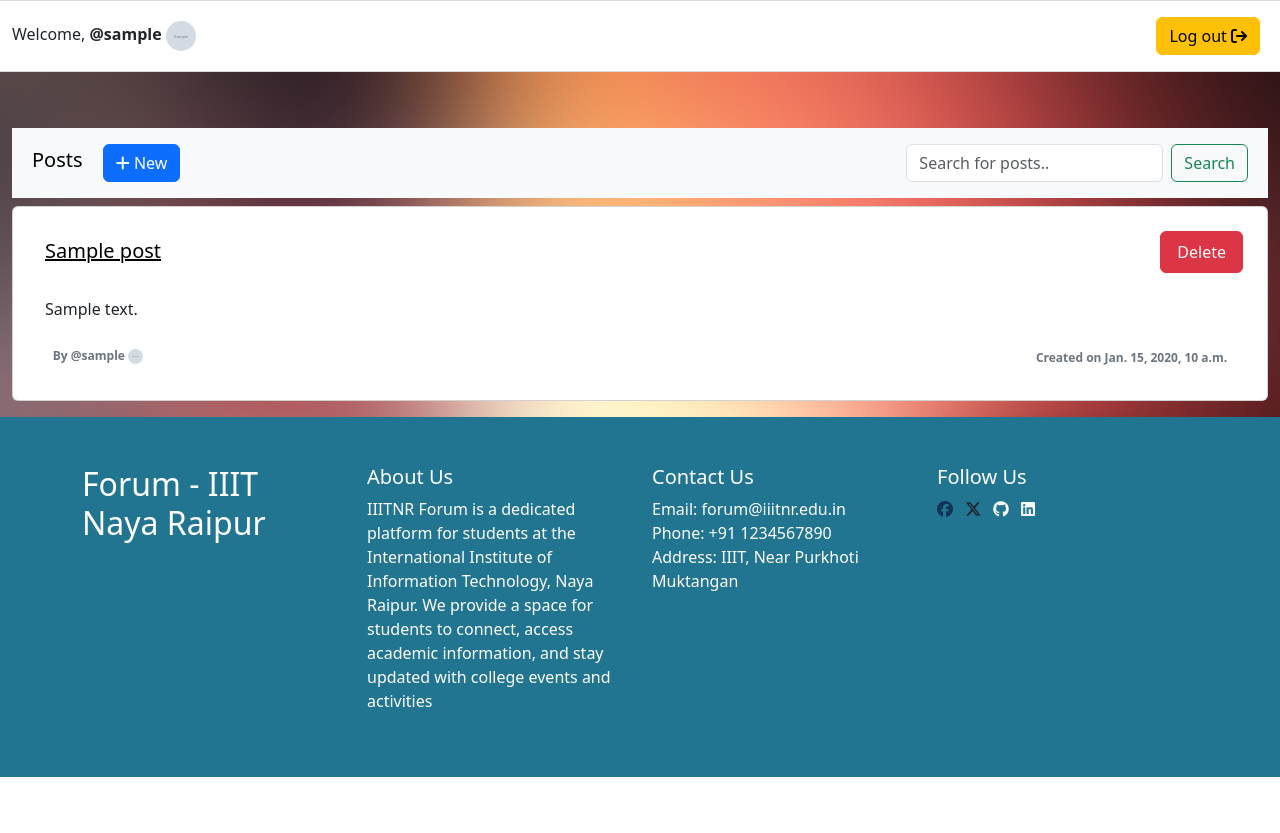
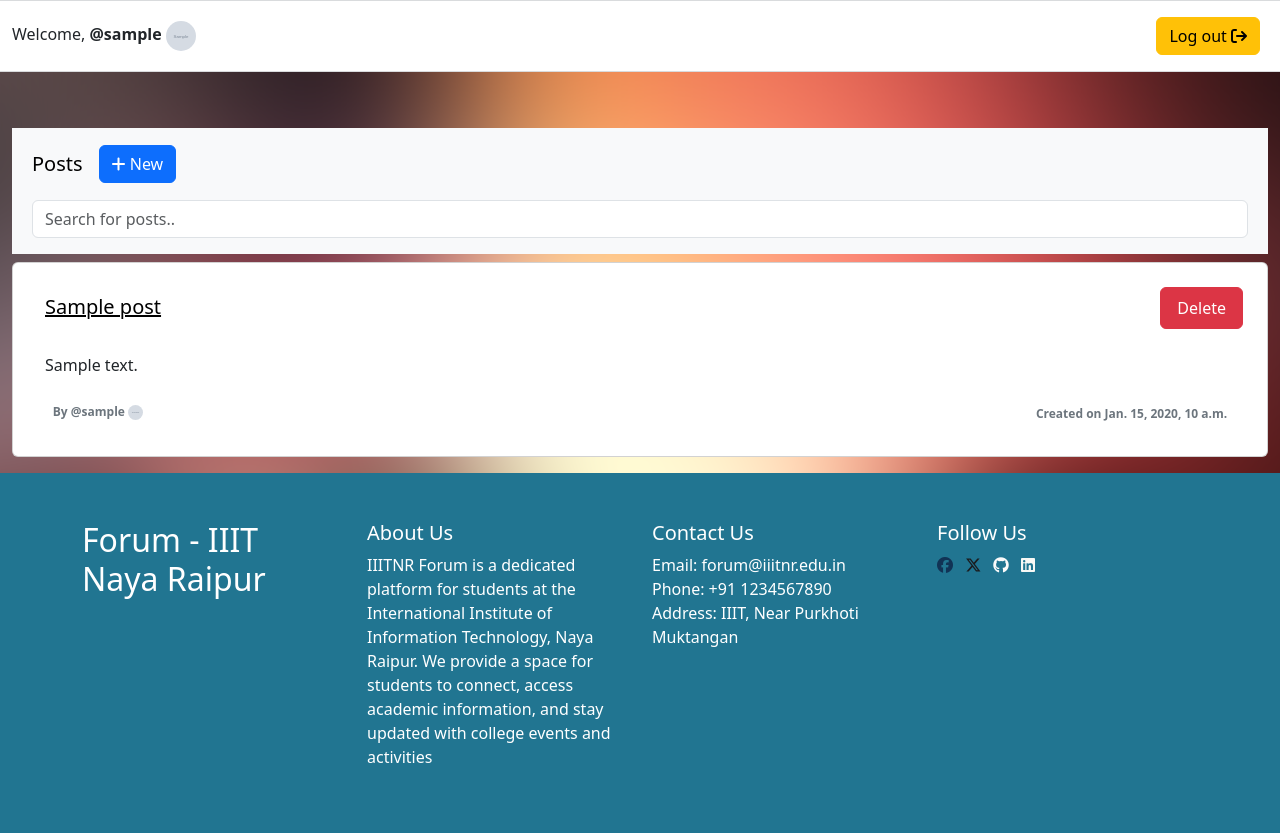
Before and after one commit to DevWarriors-IIITNR/forum-website, a Django app: page / in a window 1280 px wide. Shown: the part 106-939 px from the top of the page. Before the commit the page ends 883 px from the top, so only its background shows below. Run offline with Django 5.2, Linux system fonts and the light colour scheme; a user stored in the database is signed in; tables that the repository leaves empty hold one stand-in row (values such as "Sample post"); grey boxes marked "Sample" are stand-in pictures; some libraries are stand-ins or nearby versions.

Commit message:
Add search to posts view

```diff
--- a/Forum/urls.py
+++ b/Forum/urls.py
@@ -11,4 +11,5 @@ urlpatterns = [
     path("viewpost/<int:pk>", views.viewpost, name="viewpost"),
     path("deletepost/<int:pk>", views.delete_post, name="delete_post"),
     path("deletecomment/<int:pk>", views.delete_comment, name="delete_comment"),
+    path("search/", views.search_posts, name="search"),
 ]
--- a/Forum/views.py
+++ b/Forum/views.py
@@ -1,4 +1,5 @@
 from datetime import datetime
+from django.db.models import Q
 from django.http.response import HttpResponseNotFound
 from django.shortcuts import HttpResponse, redirect, render
 from django.contrib.auth import logout
@@ -120,3 +121,14 @@ def banned_view(request):
         return render(request, "youarebanned.html")
     else:
         return redirect("/")
+
+
+@login_required
+@require_http_methods(["POST"])
+def search_posts(request):
+    if not request.user.profile.is_banned:
+        search_term = request.POST.get("search")
+        results = Post.objects.filter(
+            Q(title__icontains=search_term) | Q(body__icontains=search_term)
+        )
+        return render(request, "partials/postlist.html", {"posts": results})
--- a/templates/base.html
+++ b/templates/base.html
@@ -1,7 +1,7 @@
 {% load static %}
 {% load socialaccount %}
 <!doctype html>
-<html lang="en">
+<html lang="en" style="height: 100%; overflow-y: auto;">
   <head>
     <meta charset="UTF-8" />
     <meta name="viewport" content="width=device-width, initial-scale=1" />
@@ -31,7 +31,7 @@
       type="text/css"
     />
   </head>
-  <body>
+  <body class="d-flex flex-column" style="min-height: 100%;">
     <div class="container-fluid p-0" >
       <nav style="/*background-color: #f8f8f5; color: #151515;*/" class="navbar p-2 navbar-fixed-top navbar-expand-lg ">
         <div class="container-fluid ">
@@ -87,7 +87,7 @@
     </div>
     {% block content %}
     {% endblock content %}
-    <footer class="navbar container-fluid py-5" style="background-color: #217591; color: white;">
+    <footer class="navbar container-fluid py-5" style="background-color: #217591; color: white; margin-top: auto;">
         <div class="container">
             <div class="row">
                 <div class="col-md-3">
--- a/templates/test.html
+++ b/templates/test.html
@@ -9,15 +9,12 @@
 <div class="container-fluid my-0" style="background-image: url('{% static "images/backdrop-forum2.png" %}');background-size: cover; background-color:#f1c6c8;">
   <div class="py-1"></div>
   <nav class="navbar mt-5 bg-body-tertiary" style="background-color: transparent;">
-    <div class="container-fluid" style="background-color: transparent;">
-      <div class="m-2">
+    <div class="container-fluid d-flex align-content-center justify-content-between flex-row" style="background-color: transparent;">
+      <div class="d-flex align-items-center m-2">
         <a class="navbar-brand">Posts</a>
         <a class="btn btn-primary" href="/newpost" ><i class="fa fa-plus"></i> New</a>
       </div>
-      <form class="d-flex m-2" role="search">
-        <input class="form-control me-2" id="forumsearch" type="search" placeholder="Search for posts.." aria-label="Search">
-        <button class="btn btn-outline-success" type="submit">Search</button>
-      </form>
+      <input class="form-control m-2" hx-post="{% url 'search' %}" hx-target="#postList" hx-trigger="keyup changed delay:500ms" id="forumsearch" type="search" placeholder="Search for posts.." aria-label="Search" name="search">
     </div>
   </nav>
 
```
